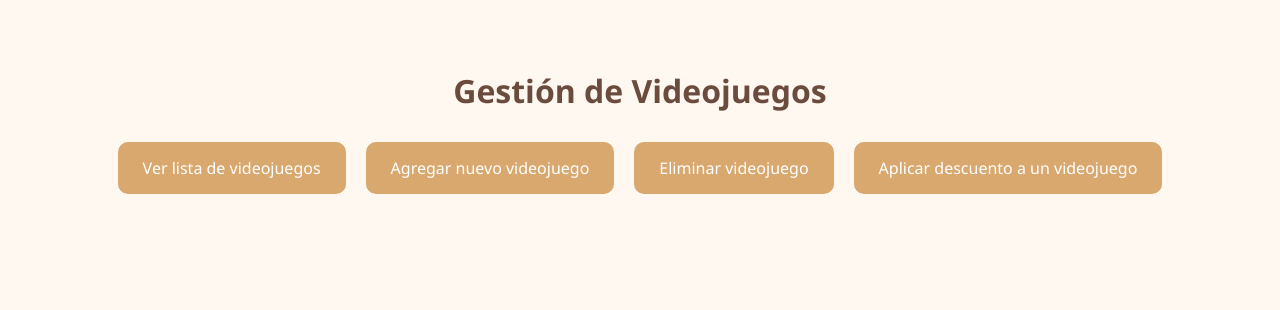
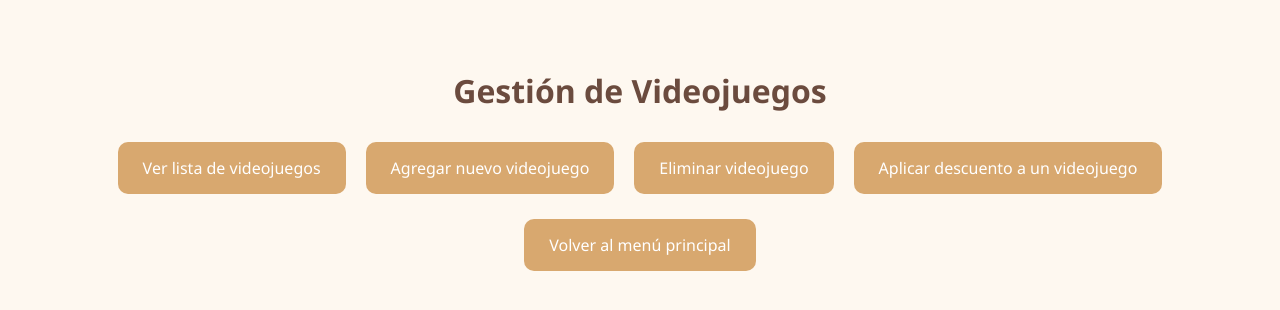
Before and after one commit to Migueloc32/gestor-videojuegos, a FastAPI app: page /videojuegos/menu in a window 1280 px wide. Shown: the top 310 px of the page. Run offline with FastAPI, Linux system fonts and the light colour scheme.

Commit message:
bton volver

```diff
--- a/app/templates/menu_videojuegos.html
+++ b/app/templates/menu_videojuegos.html
@@ -37,6 +37,10 @@
         a.button:hover {
             background-color: #c98b52;
         }
+
+        .volver-container {
+            margin-top: 40px;
+        }
     </style>
 </head>
 <body>
@@ -47,5 +51,8 @@
         <a href="/videojuegos/eliminar" class="button">Eliminar videojuego</a>
         <a href="/videojuegos/descuento" class="button">Aplicar descuento a un videojuego</a>
     </div>
+    <div class="volver-container">
+        <a href="/" class="button">Volver al menú principal</a>
+    </div>
 </body>
 </html>
```
